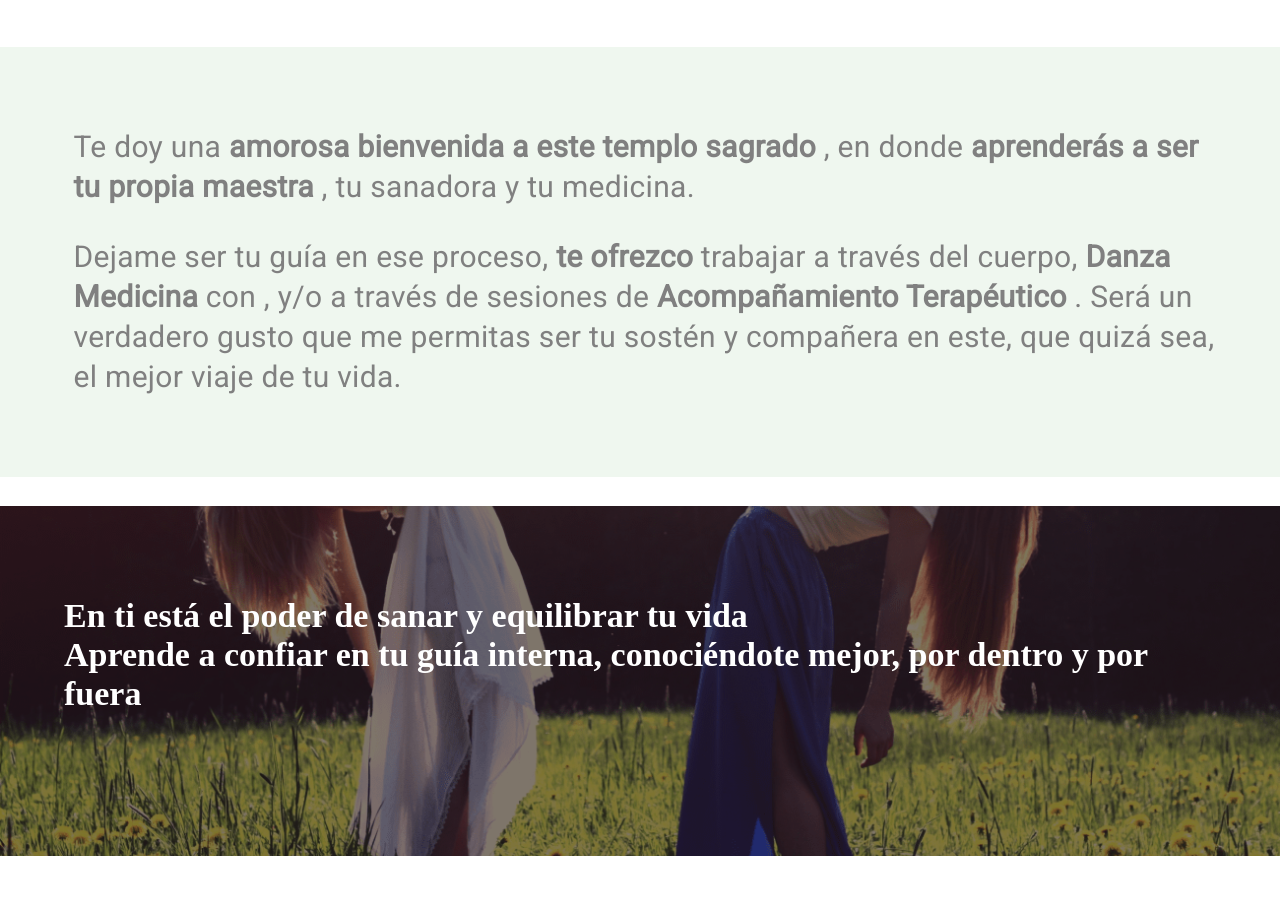
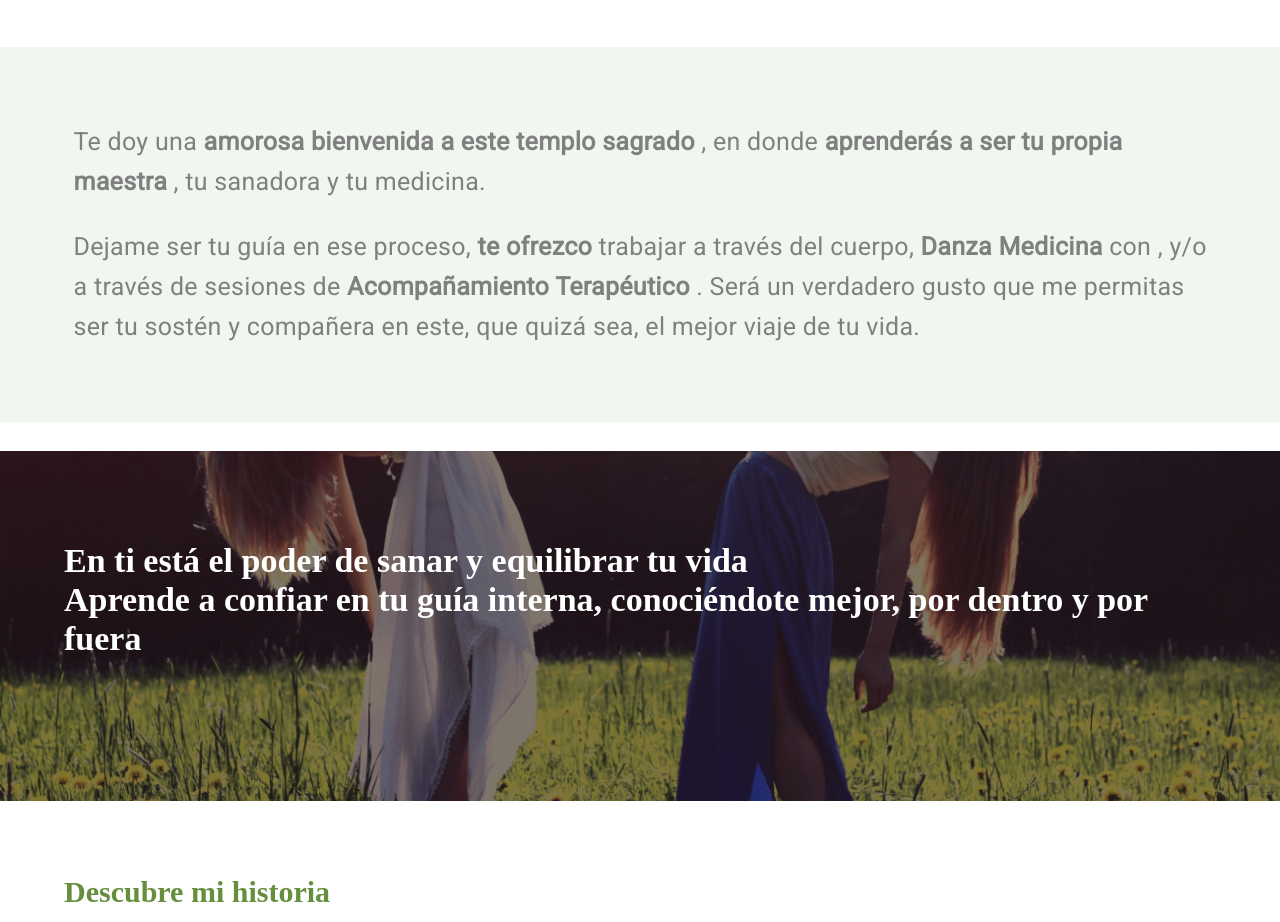
Before and after one commit to marco-jaram/Nancy-public, a plain HTML site: page index.html in a window 1280 px wide. Shown: the part 1595-2517 px from the top of the page. Drawn offline with nearby package versions, Linux system fonts and the light colour scheme; a web font is replaced by a local one.

Commit message:
parrafos bienvenida
cambio de tamano en formato grande a 2.5rem

```diff
--- a/css/style.css
+++ b/css/style.css
@@ -469,10 +469,6 @@ main {
     .boton-hamburguesa {
         display: none;
     }
-    p {
-        font-size: 3rem;
-        line-height: 5rem;
-    }
     /******/
     .ham {
         display: none;
@@ -518,6 +514,9 @@ main {
     .enti-contenido ul li {
         font-size: 2.5rem;
     }
+    .bienvenida-parrafos {
+        font-size: 2.5rem;
+    }
     /***SERVICIOS****/
     .servicios {
         display: grid;
--- a/index.html
+++ b/index.html
@@ -7,7 +7,7 @@
     <meta name="description" content="Servicio de terapia con danza en Tijuana, México.">
     <meta name="keywords" content="danza terapia, danza, meditacion, busqueda de si">
     <title>La vida es medicina</title>
-    <link rel="preconnect" href="https://fonts.gstatic.com">
+
     <link rel="preconnect" href="https://fonts.gstatic.com">
     <link href="https://fonts.googleapis.com/css2?family=Abhaya+Libre:wght@400;500;600;700&family=Roboto:ital,wght@0,100;0,300;0,400;1,100;1,300&display=swap" rel="stylesheet">
 
```
